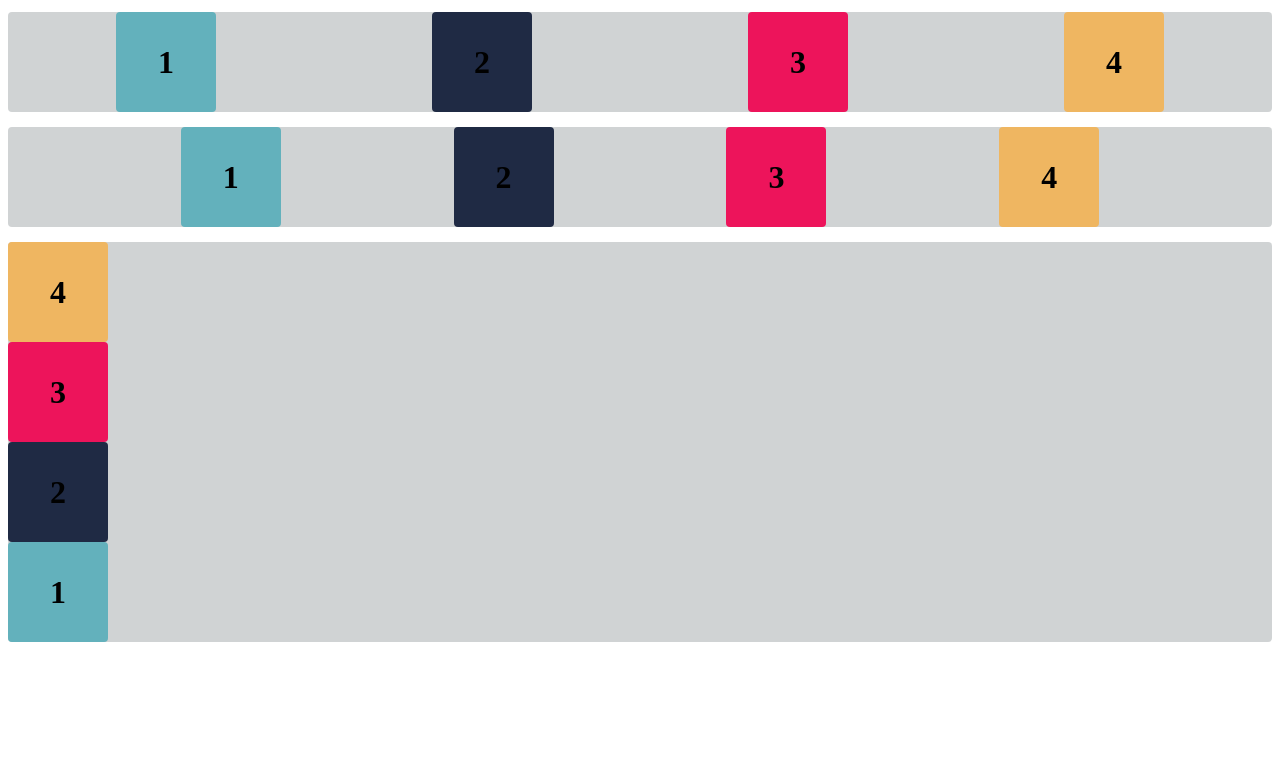
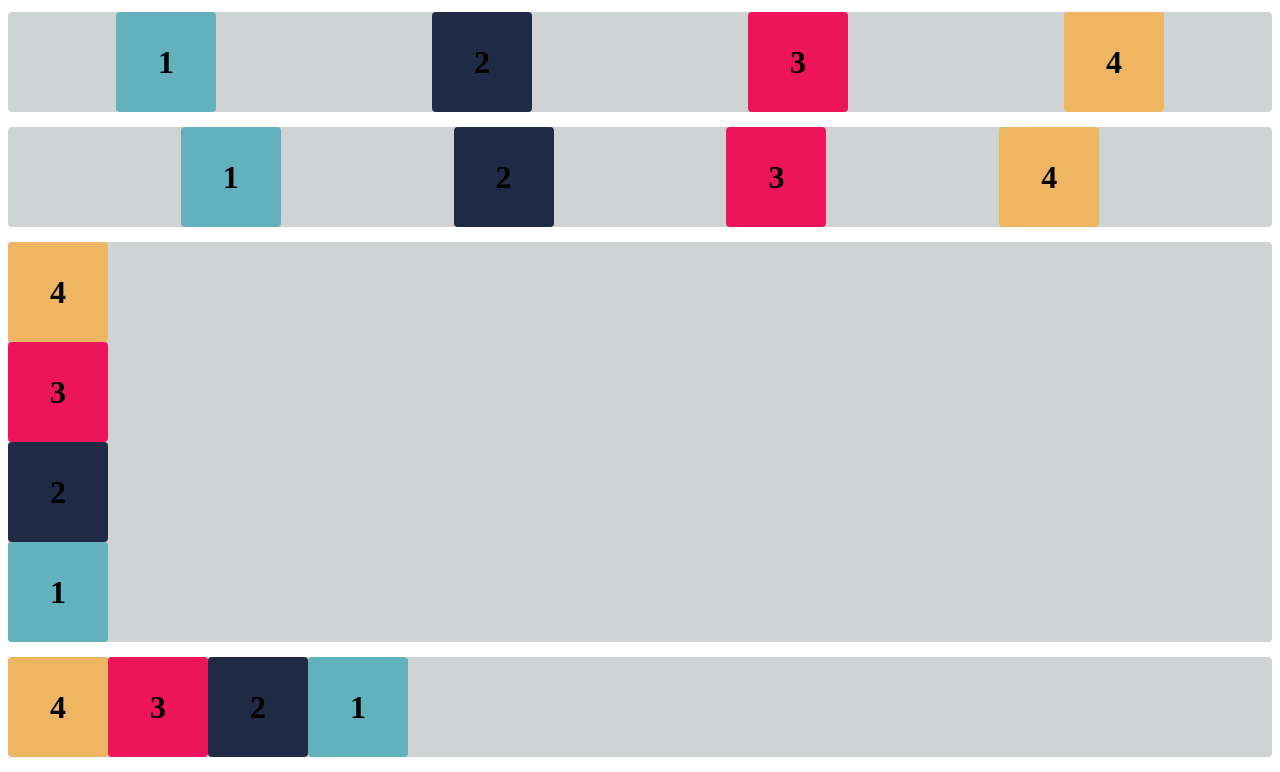
Before and after one commit to Guilherme142/PI, a plain HTML site: page Exercicios_flexbox/index.html in a window 1280 px wide. Shown: the part 456-1228 px from the top of the page. Before the commit the page ends 1113 px from the top, so only its background shows below. Drawn offline with Linux system fonts and the light colour scheme.

Commit message:
Exercício FlexBox

```diff
--- a/Exercicios_flexbox/estilo.css
+++ b/Exercicios_flexbox/estilo.css
@@ -67,3 +67,8 @@ h1 {
     display: flex;
     flex-direction: column-reverse;
 }
+.desafio{
+    display: flex;
+    justify-content: start;
+    flex-direction: row-reverse;
+}
--- a/Exercicios_flexbox/index.html
+++ b/Exercicios_flexbox/index.html
@@ -53,6 +53,12 @@
         <div class="flex-item box3"><h1>3</h1></div>
         <div class="flex-item box4"><h1>4</h1></div>
     </div>
+    <div class="base desafio">
+        <div class="flex-item box1"><h1>1</h1></div>
+        <div class="flex-item box2"><h1>2</h1></div>
+        <div class="flex-item box3"><h1>3</h1></div>
+        <div class="flex-item box4"><h1>4</h1></div>
+    </div>
 
 </body>
 
```
